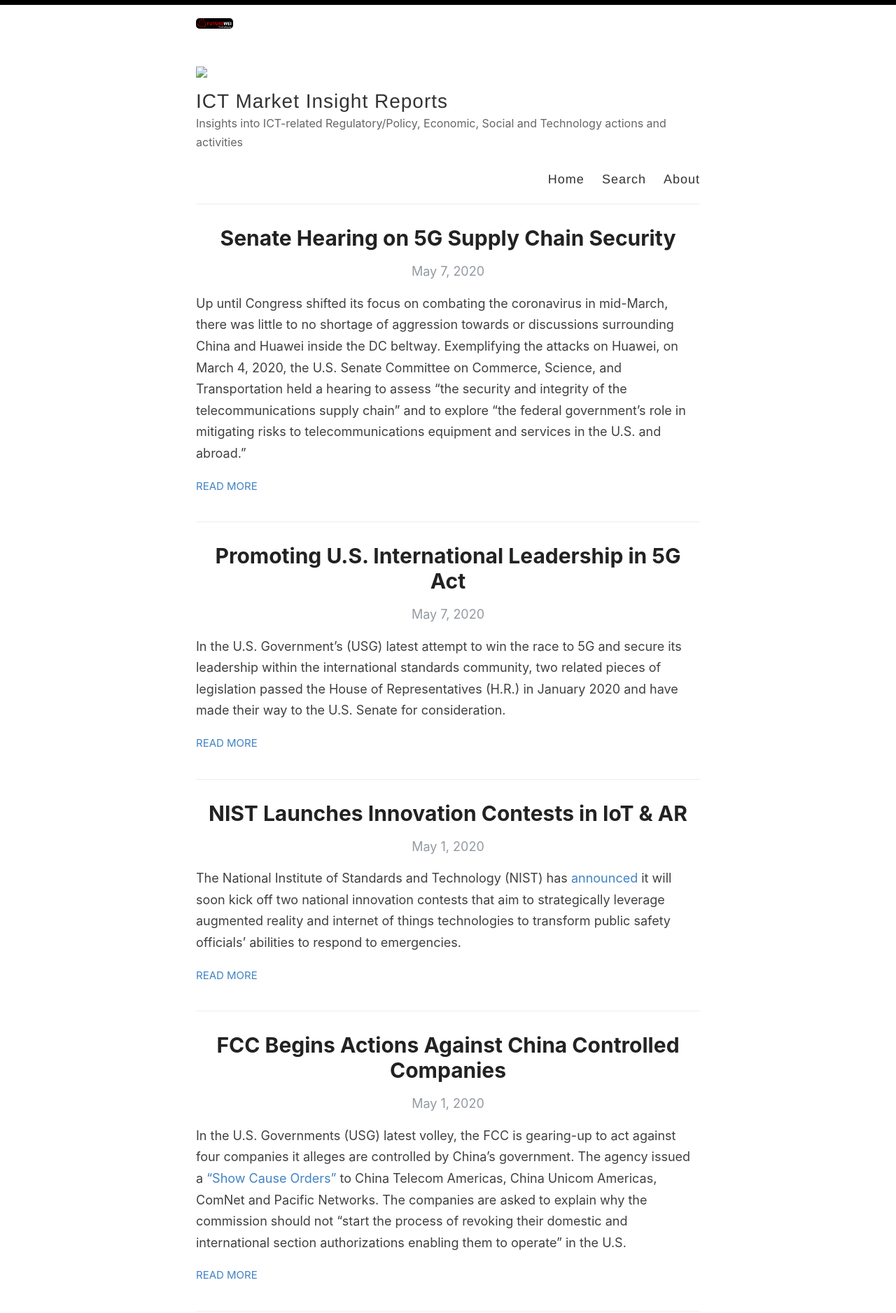
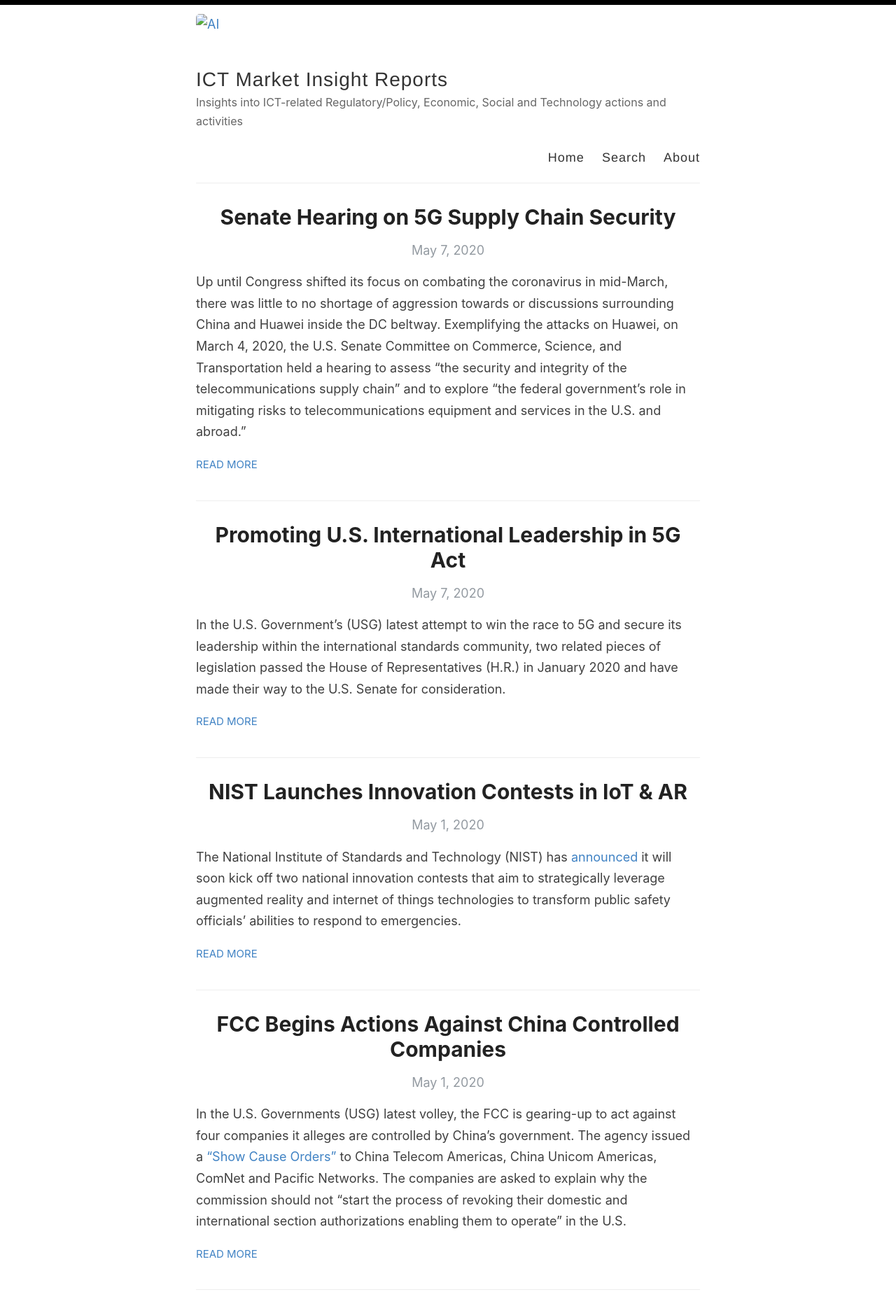
Before and after one commit to MarketInsights/AI, a Jekyll site: the page built from index.html, in a window 1280 px wide. Shown: the top 1876 px of the page at 70% size. Built offline with Jekyll 4.4.1, drawn with Linux system fonts in a browser that asks for light colours; the list of posts is cut into pages by our own code.

Commit message:
Update default.html

```diff
--- a/_layouts/default.html
+++ b/_layouts/default.html
@@ -20,11 +20,10 @@
         <div class="container">
           <header class="masthead clearfix">
 
-            <a href="{{ site.baseurl }}/" class="site-avatar"><img src="{{ site.baseurl }}{{ site.avatar }}" alt="{{ site.title }}" /></a>
+            <a href="{{ site.baseurl }}/" class="site-avatar"><img src="https://marketinsights.github.io/2020/images/Futurewei-logo2.png" alt="{{ site.title }}" /></a>
 
             <div class="site-info">
-                <a href="{{ site.baseurl }}/"><img src="https://marketinsights.github.io/2020/images/Futurewei-logo2.png"></a>
-              <h1 class="site-name"><a href="{{ site.baseurl }}/">{{ site.name }}</a></h1>
+                <h1 class="site-name"><a href="{{ site.baseurl }}/">{{ site.name }}</a></h1>
               <p class="site-description">{{ site.description }}</p>
             </div>
 
```
